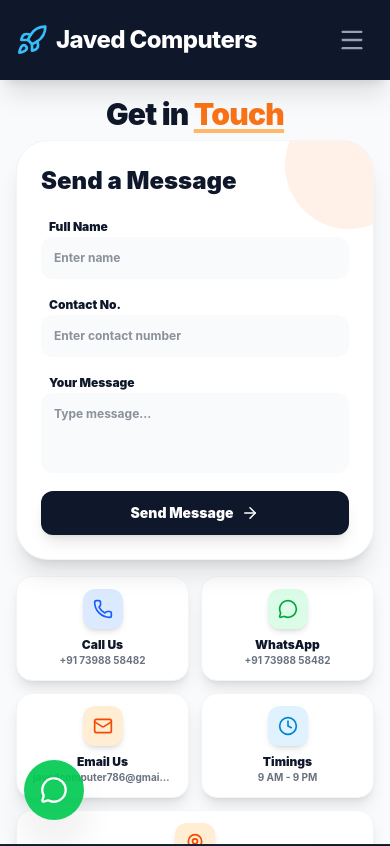
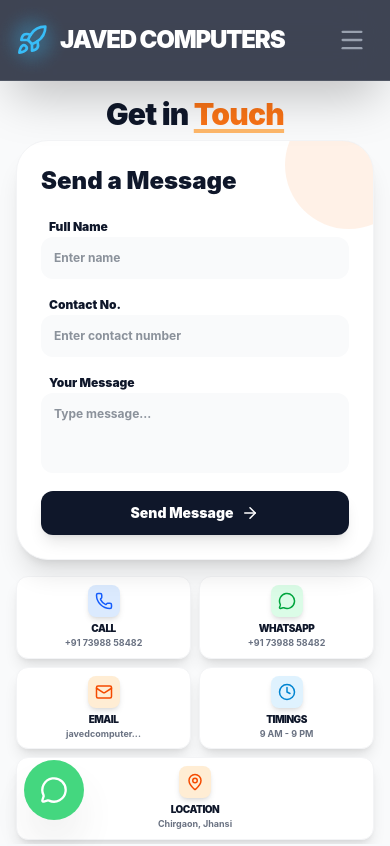
Before and after one commit to khanayaz625/cyber-frontend, a React (Vite) app: page /contact in a window 390 px wide. Shown: the top 846 px of the page. Built offline with nearby package versions, Linux system fonts and the light colour scheme.

Commit message:
style: enhance navbar aesthetics and improve mobile contact layout

```diff
--- a/src/App.jsx
+++ b/src/App.jsx
@@ -21,6 +21,7 @@
 function AppContent() {
   const location = useLocation();
   const isAdminPath = location.pathname.startsWith('/admin');
+  const isFullHeightPage = location.pathname === '/contact' || location.pathname === '/online-form';
   const [showScrollTop, setShowScrollTop] = useState(false);
 
   useEffect(() => {
@@ -39,7 +40,7 @@
     <div className="flex flex-col min-h-screen bg-gray-50">
       <ScrollToTop />
       {!isAdminPath && <Navbar />}
-      <main className="flex-grow">
+      <main className="grow">
         <Routes>
           <Route path="/" element={<Home />} />
           <Route path="/services" element={<Services />} />
@@ -50,7 +51,7 @@
           <Route path="/admin/dashboard" element={<AdminDashboard />} />
         </Routes>
       </main>
-      {!isAdminPath && (
+      {!isAdminPath && !isFullHeightPage && (
         <footer className="bg-primary pt-24 pb-12 text-center mt-auto border-t border-white/5 relative overflow-hidden">
             <div className="absolute top-0 right-1/4 w-96 h-96 bg-secondary/5 rounded-full -mt-48 blur-3xl"></div>
             <div className="max-w-7xl mx-auto px-6 relative z-10 flex flex-col md:flex-row justify-between items-start space-y-12 md:space-y-0 text-white/40">
--- a/src/components/Navbar.jsx
+++ b/src/components/Navbar.jsx
@@ -17,34 +17,40 @@
   const isActive = (path) => location.pathname === path;
 
   return (
-    <nav className="fixed top-0 left-0 right-0 z-50 bg-primary shadow-xl">
+    <nav className="fixed top-0 left-0 right-0 z-50 bg-primary/80 backdrop-blur-xl border-b border-white/10 shadow-2xl">
       <div className="max-w-7xl mx-auto px-4 sm:px-6 lg:px-8">
         <div className="flex items-center justify-between h-20">
-          <Link to="/" className="flex-shrink-0 flex items-center space-x-2 hover:scale-105 transition-transform duration-300">
-            <Rocket className="h-8 w-8 text-secondary" />
-            <span className="text-white text-2xl font-extrabold tracking-tight">Javed Computers</span>
+          <Link to="/" className="flex-shrink-0 flex items-center space-x-3 group">
+            <div className="relative">
+              <div className="absolute -inset-1 bg-secondary rounded-full blur opacity-25 group-hover:opacity-75 transition duration-300"></div>
+              <Rocket className="h-8 w-8 text-secondary relative group-hover:rotate-12 transition-transform duration-300" />
+            </div>
+            <span className="text-white text-2xl font-black tracking-tighter group-hover:text-secondary transition-colors duration-300 uppercase">Javed Computers</span>
           </Link>
 
           <div className="hidden md:block">
-            <div className="ml-10 flex items-baseline space-x-4">
+            <div className="ml-10 flex items-center space-x-2">
               {navLinks.map((link) => (
                 <Link
                   key={link.name}
                   to={link.path}
                   className={`${
                     isActive(link.path)
-                      ? 'bg-secondary text-primary font-bold transition-all duration-300 transform scale-105'
-                      : 'text-gray-300 hover:bg-gray-700 hover:text-white'
-                  } px-4 py-2 rounded-lg text-sm font-medium transition-all duration-300`}
+                      ? 'bg-secondary text-primary font-black shadow-lg shadow-secondary/20'
+                      : 'text-gray-300 hover:text-secondary hover:bg-white/5'
+                  } px-4 py-2 rounded-xl text-sm font-bold transition-all duration-300 transform active:scale-95`}
                 >
                   {link.name}
                 </Link>
               ))}
               <Link
                 to="/admin"
-                className="bg-accent text-white px-5 py-2 rounded-full text-sm font-bold shadow-lg hover:shadow-orange-500/50 transition-all duration-300 transform hover:-translate-y-1"
+                className="ml-4 relative group"
               >
-                Admin Panel
+                <div className="absolute -inset-0.5 bg-accent rounded-full blur opacity-50 group-hover:opacity-100 transition duration-300"></div>
+                <button className="relative bg-accent text-white px-6 py-2 rounded-full text-sm font-black shadow-xl hover:scale-105 active:scale-95 transition-all duration-300">
+                  Admin Panel
+                </button>
               </Link>
             </div>
           </div>
@@ -52,25 +58,29 @@
           <div className="md:hidden">
             <button
               onClick={() => setIsOpen(!isOpen)}
-              className="inline-flex items-center justify-center p-2 rounded-md text-gray-400 hover:text-white hover:bg-gray-700 focus:outline-none"
+              className="inline-flex items-center justify-center p-2 rounded-xl text-gray-400 hover:text-white hover:bg-white/5 transition-all focus:outline-none"
             >
-              {isOpen ? <X className="h-7 w-7" /> : <Menu className="h-7 w-7" />}
+              {isOpen ? <X className="h-7 w-7 text-secondary" /> : <Menu className="h-7 w-7" />}
             </button>
           </div>
         </div>
       </div>
 
       {isOpen && (
-        <div className="md:hidden bg-primary px-2 pt-2 pb-3 space-y-1 sm:px-3 border-t border-gray-700 shadow-2xl">
+        <motion.div
+            initial={{ opacity: 0, y: -20 }}
+            animate={{ opacity: 1, y: 0 }}
+            className="md:hidden bg-primary/95 backdrop-blur-2xl px-4 pt-2 pb-6 space-y-2 border-t border-white/5 shadow-3xl mx-4 my-2 rounded-3xl"
+        >
           {navLinks.map((link) => (
             <Link
               key={link.name}
               to={link.path}
               className={`${
                 isActive(link.path)
-                  ? 'bg-secondary text-primary font-bold shadow-inner'
-                  : 'text-gray-300 hover:bg-gray-700 hover:text-white'
-              } block px-3 py-3 rounded-md text-base font-medium transition-all duration-300`}
+                  ? 'bg-secondary text-primary font-black shadow-xl'
+                  : 'text-gray-300 hover:bg-white/5 hover:text-secondary'
+              } block px-4 py-4 rounded-2xl text-lg font-black transition-all duration-300`}
               onClick={() => setIsOpen(false)}
             >
               {link.name}
@@ -78,12 +88,14 @@
           ))}
           <Link
             to="/admin"
-            className="block text-center mt-4 bg-accent text-white px-3 py-3 rounded-md text-base font-bold shadow-lg shadow-orange-500/30"
+            className="block pt-4"
             onClick={() => setIsOpen(false)}
           >
-            Admin Panel
+            <button className="w-full bg-accent text-white py-4 rounded-2xl text-lg font-black shadow-2xl shadow-accent/20 active:scale-95 transition-all">
+                Admin Panel
+            </button>
           </Link>
-        </div>
+        </motion.div>
       )}
     </nav>
   );
--- a/src/pages/Contact.jsx
+++ b/src/pages/Contact.jsx
@@ -16,7 +16,7 @@
     }
   }, [searchParams]);
   return (
-    <div className="bg-gray-50 h-screen flex flex-col pt-24 pb-6 overflow-hidden">
+    <div className="bg-gray-50 h-screen flex flex-col pt-24 pb-4 md:pb-6 overflow-y-auto md:overflow-hidden relative">
       <div className="max-w-6xl mx-auto px-4 w-full h-full flex flex-col justify-between">
         <header className="mb-2 text-center shrink-0">
           <h1 className="text-3xl md:text-4xl font-black text-primary tracking-tight">Get in <span className="text-accent underline decoration-orange-300 decoration-4 underline-offset-4">Touch</span></h1>
@@ -67,46 +67,46 @@
             <motion.div
                 initial={{ y: 20, opacity: 0 }}
                 animate={{ y: 0, opacity: 1 }}
-                className="grid grid-cols-2 lg:grid-cols-5 gap-3 md:gap-4 shrink-0 max-w-6xl mx-auto w-full"
+                className="grid grid-cols-2 lg:grid-cols-5 gap-2 md:gap-4 shrink-0 max-w-6xl mx-auto w-full pb-2"
             >
-              <div className="bg-white p-3 md:p-4 rounded-2xl shadow-lg border border-gray-100 flex flex-col items-center text-center group hover:bg-primary transition-all duration-300">
-                <div className="w-10 h-10 md:w-12 md:h-12 bg-blue-100 text-blue-600 rounded-xl flex items-center justify-center mb-2 shadow-md group-hover:bg-white transition-colors">
-                  <Phone size={20} />
+              <div className="bg-white p-2 md:p-4 rounded-xl shadow-lg border border-gray-100 flex flex-col items-center text-center group hover:bg-primary transition-all duration-300">
+                <div className="w-8 h-8 md:w-12 md:h-12 bg-blue-100 text-blue-600 rounded-lg md:rounded-xl flex items-center justify-center mb-1 md:mb-2 shadow-md group-hover:bg-white transition-colors">
+                  <Phone size={18} />
                 </div>
-                <h3 className="text-xs md:text-sm font-black text-primary group-hover:text-white">Call Us</h3>
-                <a href="tel:7398858482" className="text-gray-500 text-[10px] md:text-xs font-bold group-hover:text-blue-200">+91 73988 58482</a>
+                <h3 className="text-[10px] md:text-sm font-black text-primary group-hover:text-white uppercase tracking-tighter">Call</h3>
+                <a href="tel:7398858482" className="text-gray-500 text-[9px] md:text-xs font-bold group-hover:text-blue-200">+91 73988 58482</a>
               </div>
 
-              <div className="bg-white p-3 md:p-4 rounded-2xl shadow-lg border border-gray-100 flex flex-col items-center text-center group hover:bg-green-600 transition-all duration-300">
-                <div className="w-10 h-10 md:w-12 md:h-12 bg-green-100 text-green-600 rounded-xl flex items-center justify-center mb-2 shadow-md group-hover:bg-white transition-colors">
-                  <MessageCircle size={20} />
+              <div className="bg-white p-2 md:p-4 rounded-xl shadow-lg border border-gray-100 flex flex-col items-center text-center group hover:bg-green-600 transition-all duration-300">
+                <div className="w-8 h-8 md:w-12 md:h-12 bg-green-100 text-green-600 rounded-lg md:rounded-xl flex items-center justify-center mb-1 md:mb-2 shadow-md group-hover:bg-white transition-colors">
+                  <MessageCircle size={18} />
                 </div>
-                <h3 className="text-xs md:text-sm font-black text-primary group-hover:text-white">WhatsApp</h3>
-                <a href="https://wa.me/917398858482" target="_blank" rel="noreferrer" className="text-gray-500 text-[10px] md:text-xs font-bold group-hover:text-green-100">+91 73988 58482</a>
+                <h3 className="text-[10px] md:text-sm font-black text-primary group-hover:text-white uppercase tracking-tighter">WhatsApp</h3>
+                <a href="https://wa.me/917398858482" target="_blank" rel="noreferrer" className="text-gray-500 text-[9px] md:text-xs font-bold group-hover:text-green-100">+91 73988 58482</a>
               </div>
 
-              <div className="bg-white p-3 md:p-4 rounded-2xl shadow-lg border border-gray-100 flex flex-col items-center text-center group hover:bg-orange-500 transition-all duration-300">
-                <div className="w-10 h-10 md:w-12 md:h-12 bg-orange-100 text-orange-600 rounded-xl flex items-center justify-center mb-2 shadow-md group-hover:bg-white transition-colors">
-                  <Mail size={20} />
+              <div className="bg-white p-2 md:p-4 rounded-xl shadow-lg border border-gray-100 flex flex-col items-center text-center group hover:bg-orange-500 transition-all duration-300">
+                <div className="w-8 h-8 md:w-12 md:h-12 bg-orange-100 text-orange-600 rounded-lg md:rounded-xl flex items-center justify-center mb-1 md:mb-2 shadow-md group-hover:bg-white transition-colors">
+                  <Mail size={18} />
                 </div>
-                <h3 className="text-xs md:text-sm font-black text-primary group-hover:text-white">Email Us</h3>
-                <a href="mailto:javedcomputer786@gmail.com" className="text-gray-500 text-[10px] md:text-xs font-bold group-hover:text-orange-100 truncate w-full px-1" title="javedcomputer786@gmail.com">javedcomputer786@gmail...</a>
+                <h3 className="text-[10px] md:text-sm font-black text-primary group-hover:text-white uppercase tracking-tighter">Email</h3>
+                <a href="mailto:javedcomputer786@gmail.com" className="text-gray-500 text-[9px] md:text-xs font-bold group-hover:text-orange-100 truncate w-full px-1" title="javedcomputer786@gmail.com">javedcomputer...</a>
               </div>
 
-              <div className="bg-white p-3 md:p-4 rounded-2xl shadow-lg border border-gray-100 flex flex-col items-center text-center group hover:bg-secondary transition-all duration-300">
-                <div className="w-10 h-10 md:w-12 md:h-12 bg-sky-100 text-sky-600 rounded-xl flex items-center justify-center mb-2 shadow-md group-hover:bg-white transition-colors">
-                  <Clock size={20} />
+              <div className="bg-white p-2 md:p-4 rounded-xl shadow-lg border border-gray-100 flex flex-col items-center text-center group hover:bg-secondary transition-all duration-300">
+                <div className="w-8 h-8 md:w-12 md:h-12 bg-sky-100 text-sky-600 rounded-lg md:rounded-xl flex items-center justify-center mb-1 md:mb-2 shadow-md group-hover:bg-white transition-colors">
+                  <Clock size={18} />
                 </div>
-                <h3 className="text-xs md:text-sm font-black text-primary group-hover:text-white">Timings</h3>
-                <span className="text-gray-500 text-[10px] md:text-xs font-bold group-hover:text-sky-100">9 AM - 9 PM</span>
+                <h3 className="text-[10px] md:text-sm font-black text-primary group-hover:text-white uppercase tracking-tighter">Timings</h3>
+                <span className="text-gray-500 text-[9px] md:text-xs font-bold group-hover:text-sky-100">9 AM - 9 PM</span>
               </div>
 
-              <div className="bg-white p-3 md:p-4 rounded-2xl shadow-lg border border-gray-100 flex flex-col items-center text-center group col-span-2 lg:col-span-1 hover:bg-accent transition-all duration-300">
-                <div className="w-10 h-10 md:w-12 md:h-12 bg-orange-100 text-orange-600 rounded-xl flex items-center justify-center mb-2 shadow-md group-hover:bg-white transition-colors">
-                  <MapPin size={20} />
+              <div className="bg-white p-2 md:p-4 rounded-xl shadow-lg border border-gray-100 flex flex-col items-center text-center group col-span-2 lg:col-span-1 hover:bg-accent transition-all duration-300">
+                <div className="w-8 h-8 md:w-12 md:h-12 bg-orange-100 text-orange-600 rounded-lg md:rounded-xl flex items-center justify-center mb-1 md:mb-2 shadow-md group-hover:bg-white transition-colors">
+                  <MapPin size={18} />
                 </div>
-                <h3 className="text-xs md:text-sm font-black text-primary group-hover:text-white">Location</h3>
-                <a href="https://maps.app.goo.gl/ZZQNQoVBeV3S97n2A" target="_blank" rel="noreferrer" className="text-gray-500 text-[10px] md:text-xs font-bold group-hover:text-orange-100">Chirgaon, Jhansi</a>
+                <h3 className="text-[10px] md:text-sm font-black text-primary group-hover:text-white uppercase tracking-tighter">Location</h3>
+                <a href="https://maps.app.goo.gl/ZZQNQoVBeV3S97n2A" target="_blank" rel="noreferrer" className="text-gray-500 text-[9px] md:text-xs font-bold group-hover:text-orange-100">Chirgaon, Jhansi</a>
               </div>
             </motion.div>
         </div>
```
